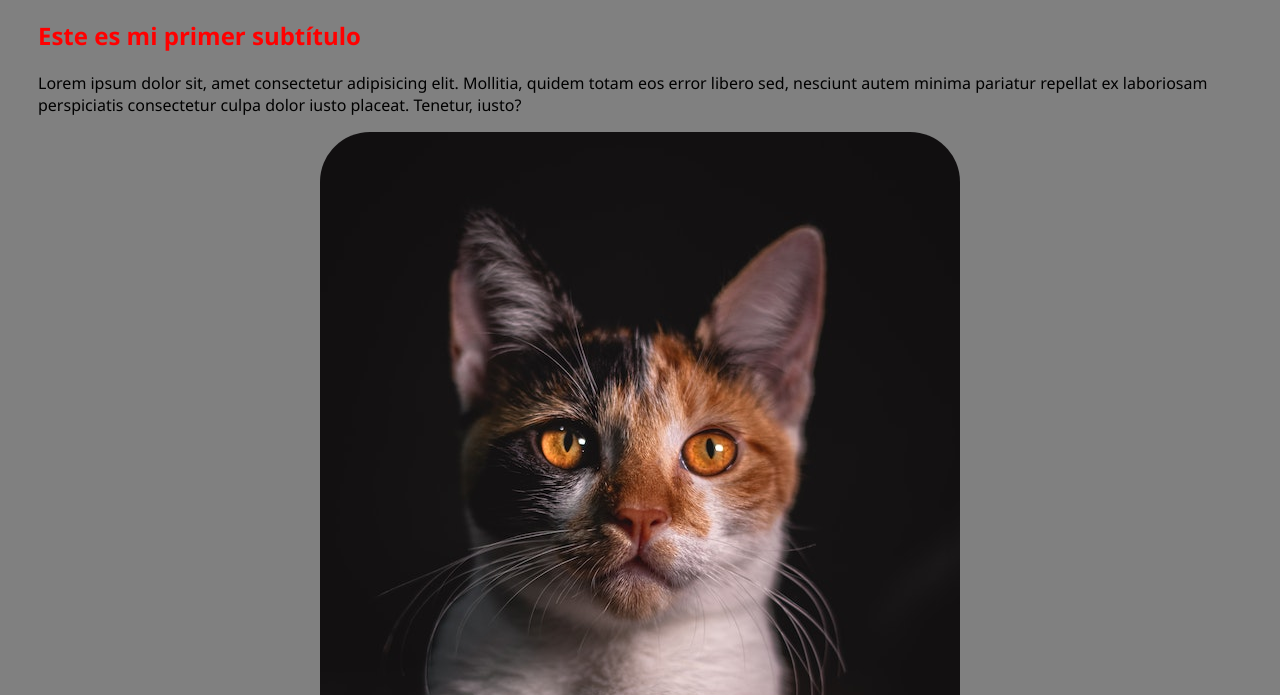
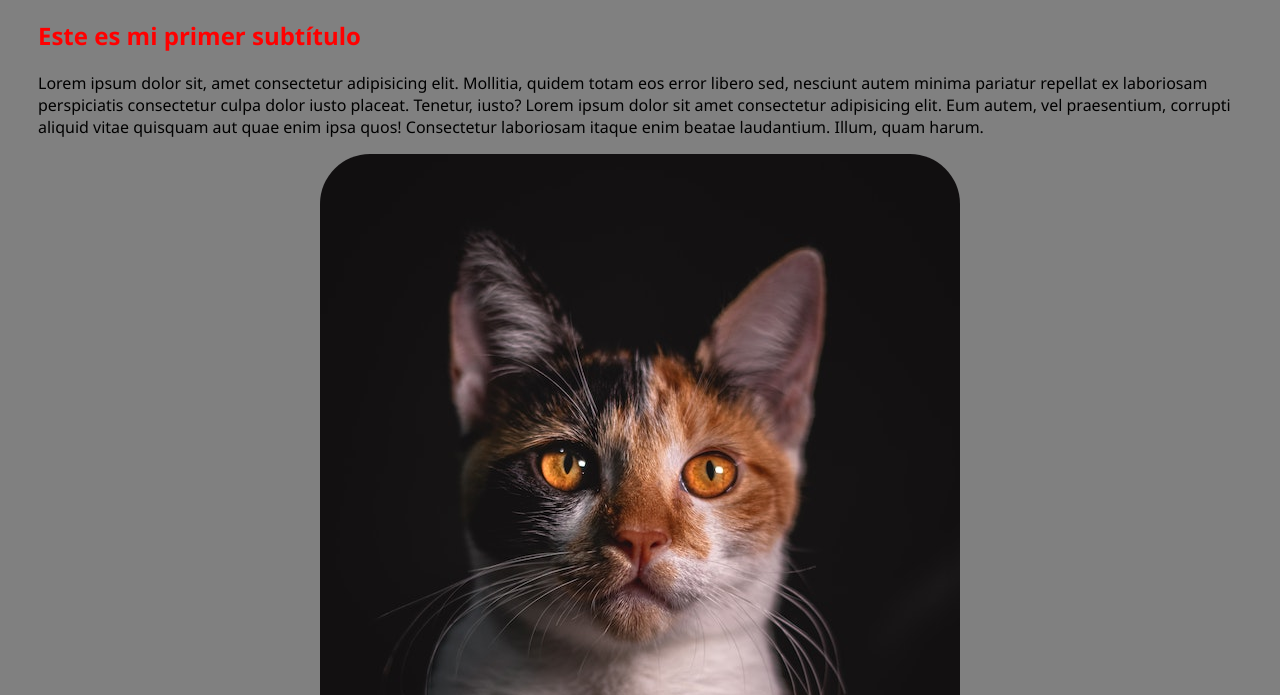
Before and after one commit to KevinVelasquezIES/primerHTML, a plain HTML site: page index.html in a window 1280 px wide. Shown: the part 105-800 px from the top of the page. Drawn offline with Linux system fonts and the light colour scheme.

Commit message:
feat: se agrega un nuevo parrafo lorem.

```diff
--- a/index.html
+++ b/index.html
@@ -11,7 +11,9 @@
       Lorem ipsum dolor sit, amet consectetur adipisicing elit. Mollitia, quidem
       totam eos error libero sed, nesciunt autem minima pariatur repellat ex
       laboriosam perspiciatis consectetur culpa dolor iusto placeat. Tenetur,
-      iusto?
+      iusto? Lorem ipsum dolor sit amet consectetur adipisicing elit. Eum autem,
+      vel praesentium, corrupti aliquid vitae quisquam aut quae enim ipsa quos!
+      Consectetur laboriosam itaque enim beatae laudantium. Illum, quam harum.
     </p>
     <img class="imagenCentrada" src="imagen/Cat.jpg" />
     <h2>Este es mi segundo subtítulo:</h2>
```
